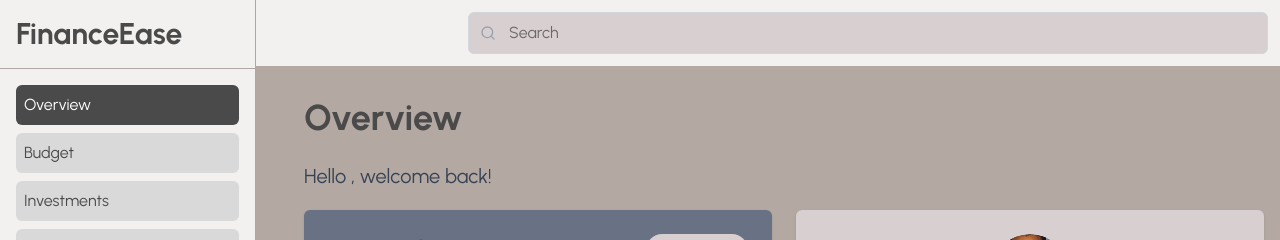
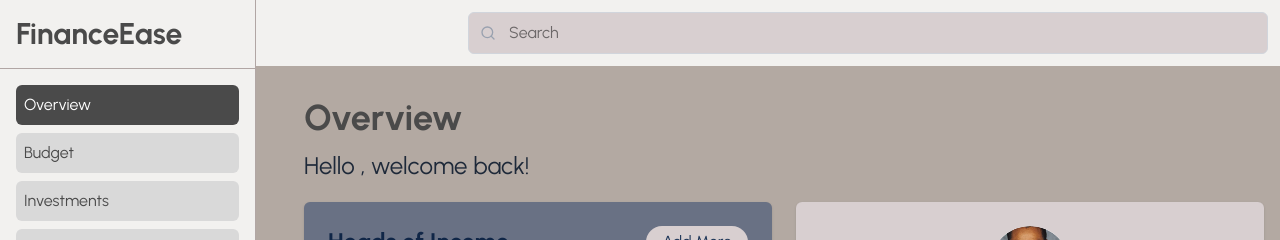
Before and after one commit to Het1203/FinanceEase, a React (Vite) app in the folder client/: page /dashboard/home in a window 1280 px wide. Shown: the top 240 px of the page. Built offline with nearby package versions, Linux system fonts and the light colour scheme; no server answers.

Commit message:
Home UI modified

```diff
--- a/client/src/components/Home.jsx
+++ b/client/src/components/Home.jsx
@@ -205,8 +205,8 @@ function Home() {
 
     return (
         <div className="space-y-6 ml-8 mt-4">
-            <h1 className="text-4xl font-bold text-[#4A4A4A]">Overview</h1>
-            <p className="text-xl text-gray-700 mb-5">Hello {user.name}, welcome back!</p>
+            <h1 className="text-4xl font-bold text-[#4A4A4A]" style={{ marginBottom: '12px' }} > Overview</h1>
+            <p className="text-2xl text-gray-800 mb-5">Hello {user.name}, welcome back!</p>
 
             <div className="grid grid-cols-1 md:grid-cols-2 gap-6">
                 {/* Income Sources */}
```
